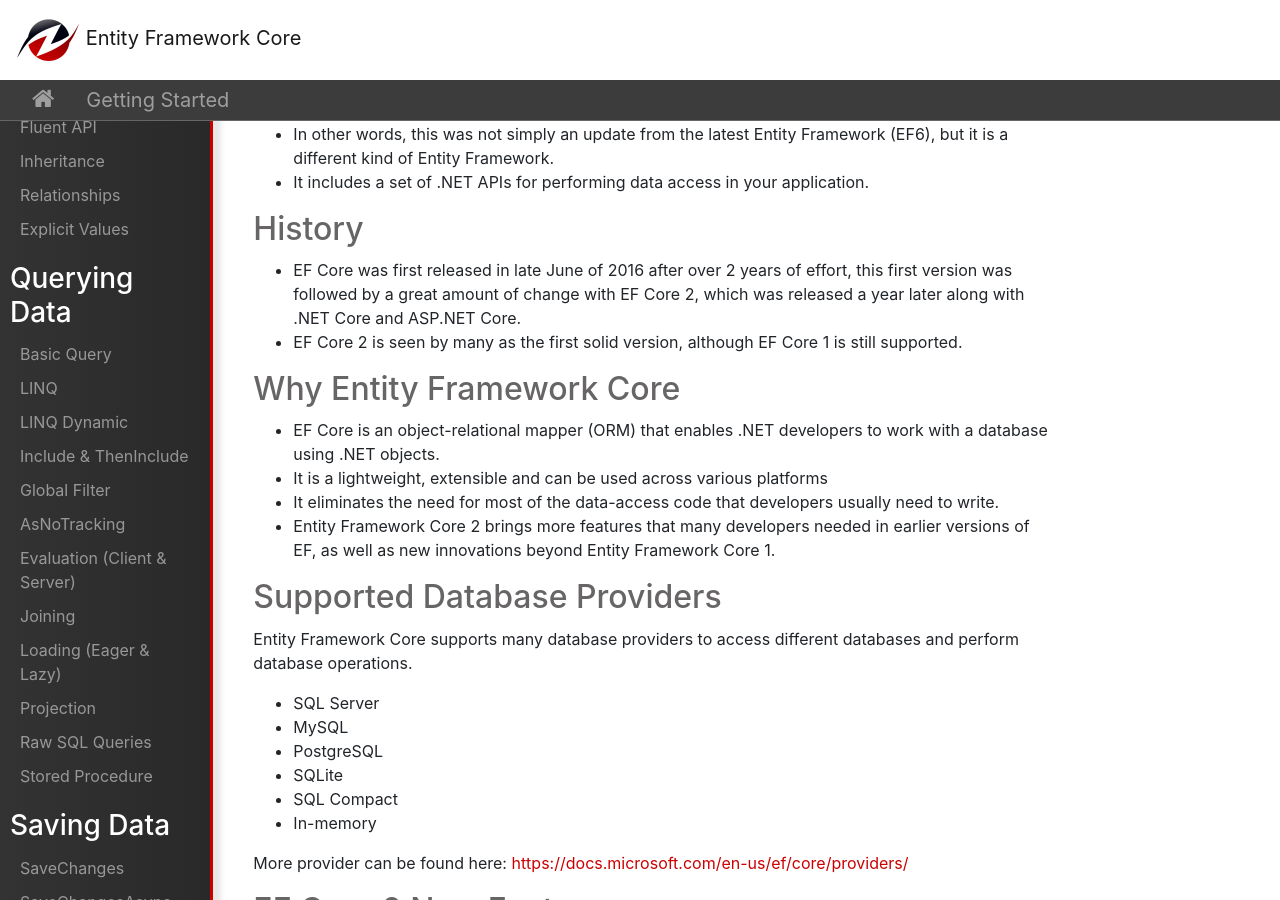
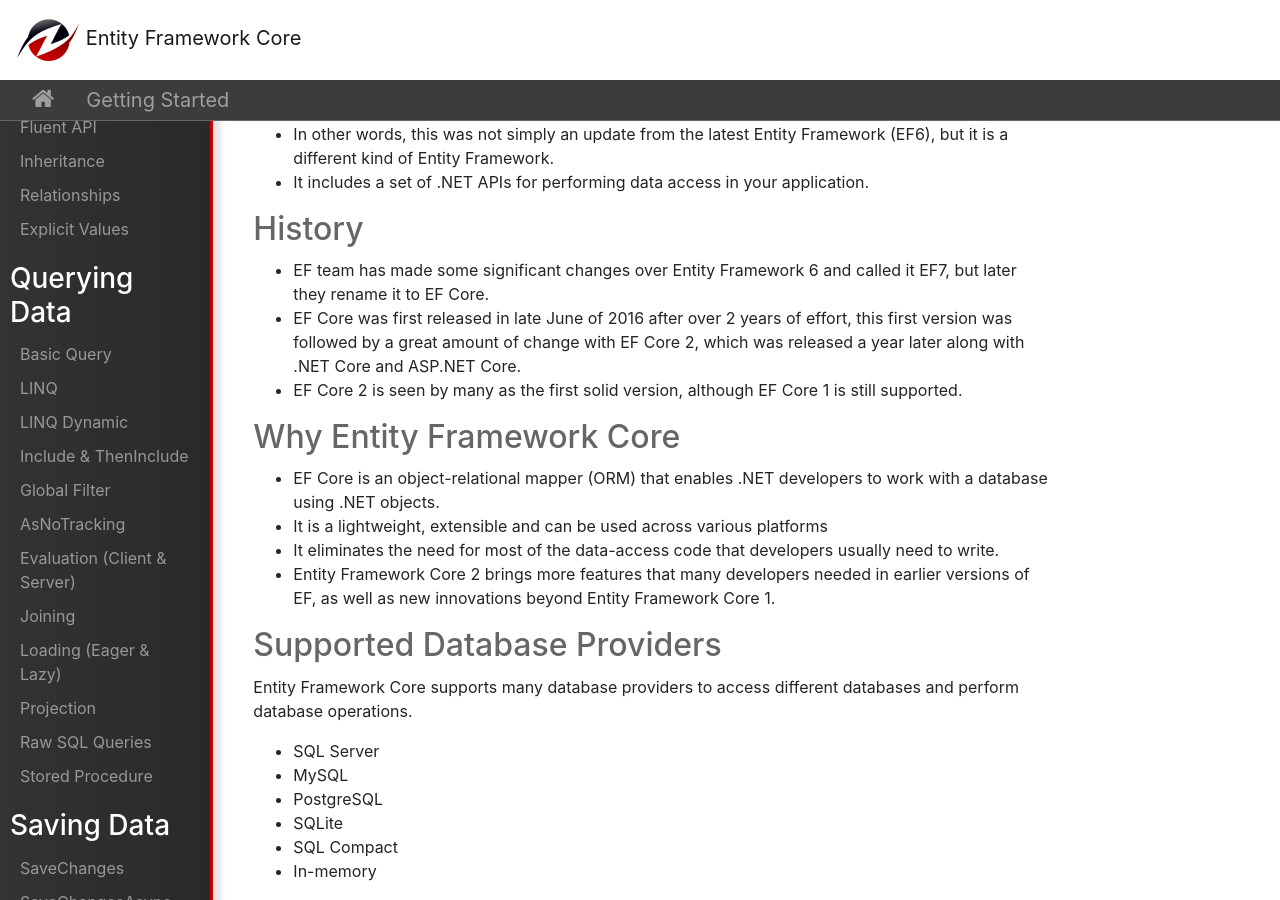
Before and after one commit to zzzprojects/EntityFrameworkCore, a Jekyll site: the page built from docs/pages/getting-started/overview.md, in a window 1280 px wide and 900 px high, scrolled down 315 px. Built offline with Jekyll 4.4.1, drawn with Linux system fonts in a browser that asks for light colours; nearby versions of some CDN libraries; our own code applies the rules of GitHub Pages for plain Markdown files.

Commit message:
Update overview article

```diff
--- a/docs/pages/getting-started/overview.md
+++ b/docs/pages/getting-started/overview.md
@@ -12,6 +12,7 @@ Entity Framework Core is a lightweight, extensible and cross-platform version of
 
 ## History
 
+ - EF team has made some significant changes over Entity Framework 6 and called it EF7, but later they rename it to EF Core.
  - EF Core was first released in late June of 2016 after over 2 years of effort, this first version was followed by a great amount of change with EF Core 2, which was released a year later along with .NET Core and ASP.NET Core.
  - EF Core 2 is seen by many as the first solid version, although EF Core 1 is still supported.
 
```
